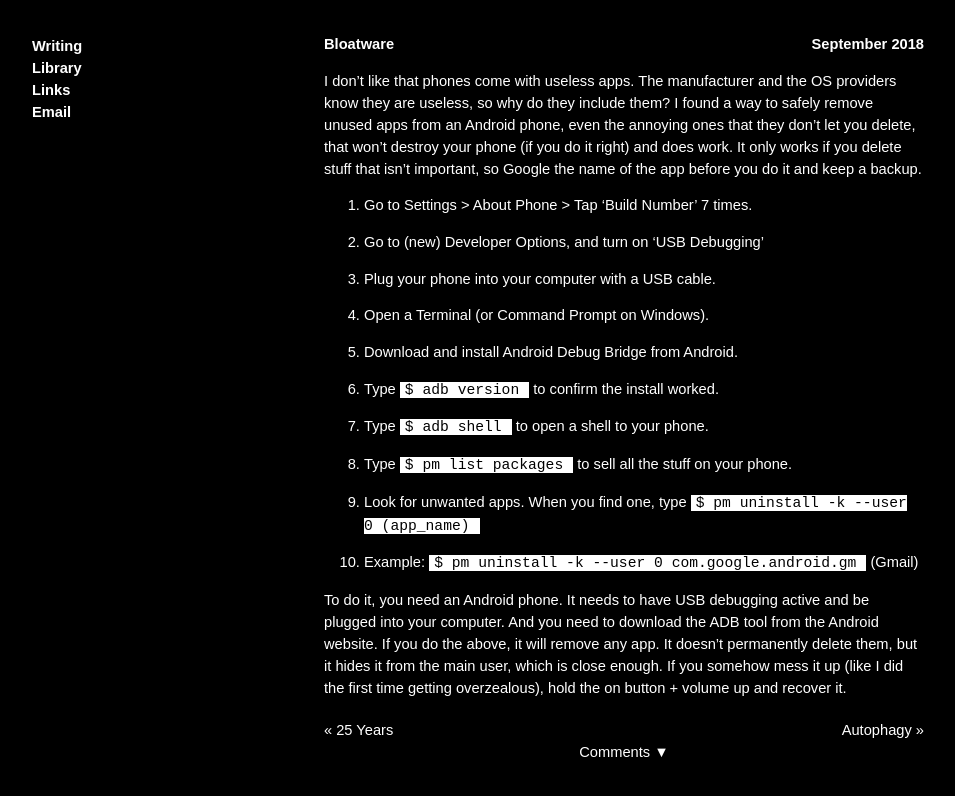
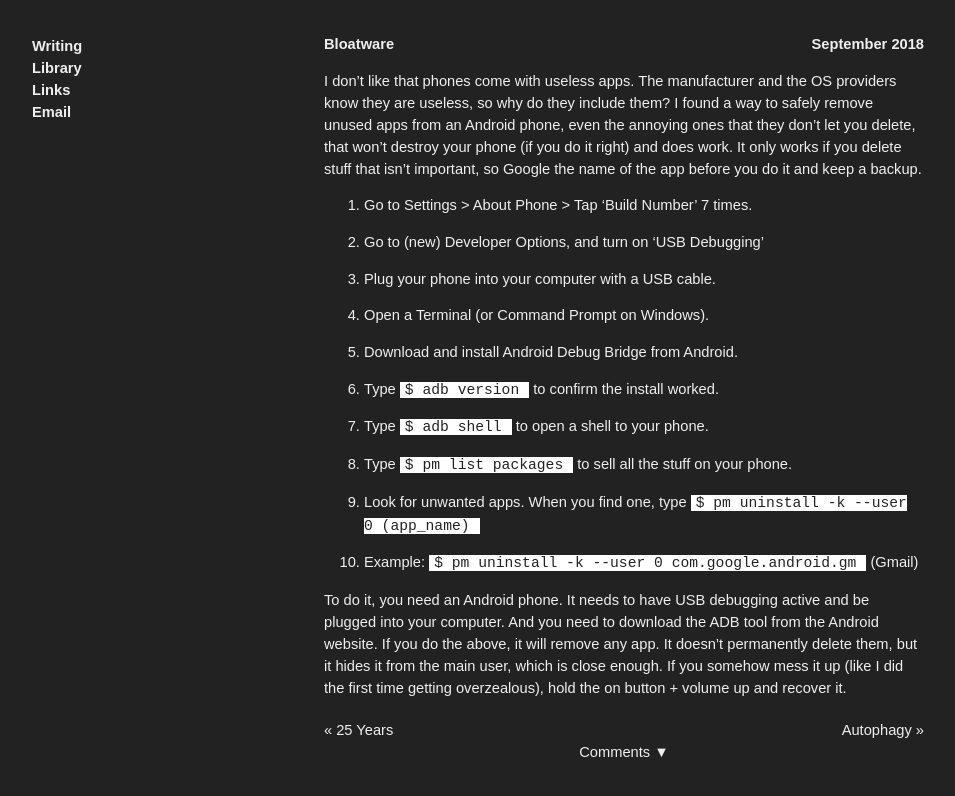
Before and after one commit to rogerkirkness/writing, a Jekyll site: the page built from _posts/2018-09-09-bloatware.md, in a window 1280 px wide. Shown: the top 796 px of the page, without its empty margins (16-971 px from the left). Built offline with Jekyll 4.4.1, drawn with Linux system fonts in a browser that asks for light colours.

Commit message:
Bump version to 1.1.2

```diff
--- a/_layouts/default.html
+++ b/_layouts/default.html
@@ -39,8 +39,8 @@
 		}
 
 		html {
-			background: #000000;
-			color: white;
+			background: #222222;
+			color: #efefef;
 		}
 
 		body {
@@ -51,7 +51,7 @@
 
 		a {
 			text-decoration: none;
-			color: white;
+			color: #efefef;
 		}
 
 		.pagination {
@@ -60,7 +60,7 @@
 
 		code {
 			background: white;
-			color: black;
+			color: #222222;
 			padding-left: 5px;
 			padding-right: 10px;
 		}
```
